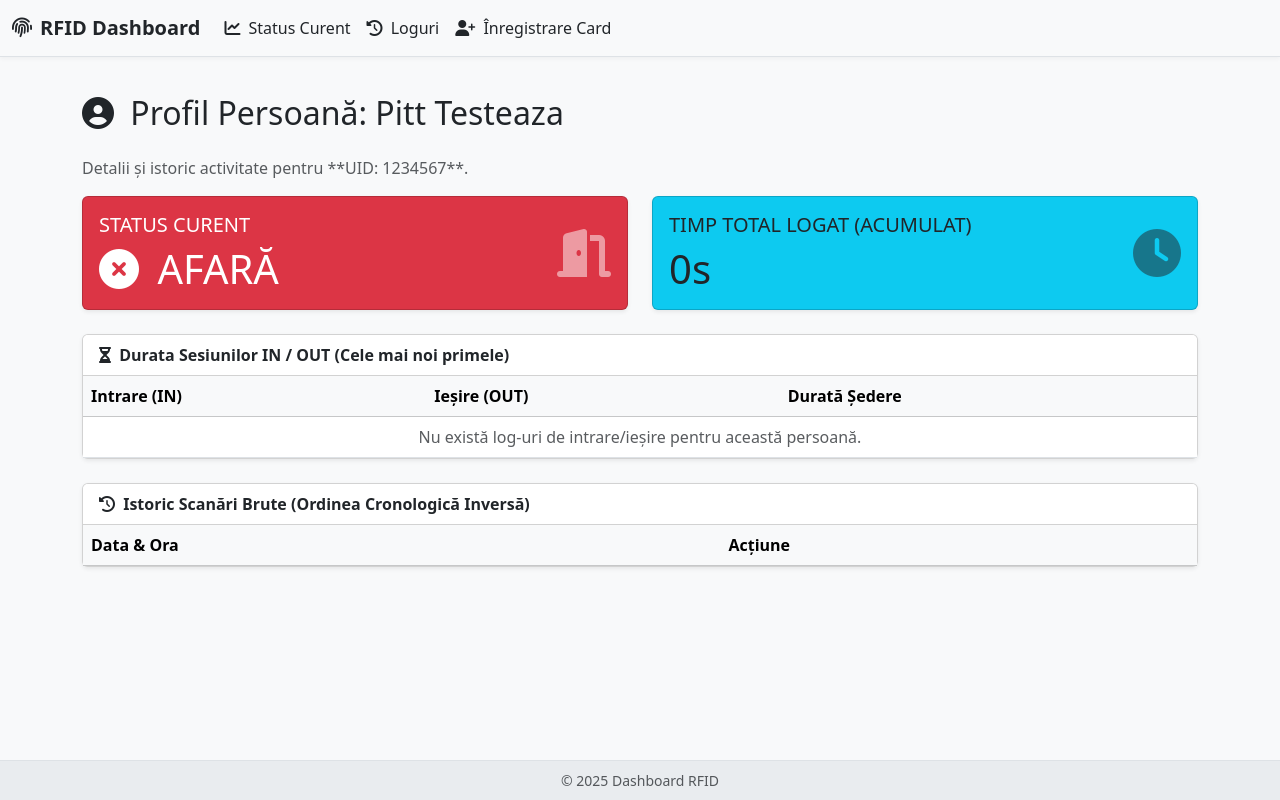
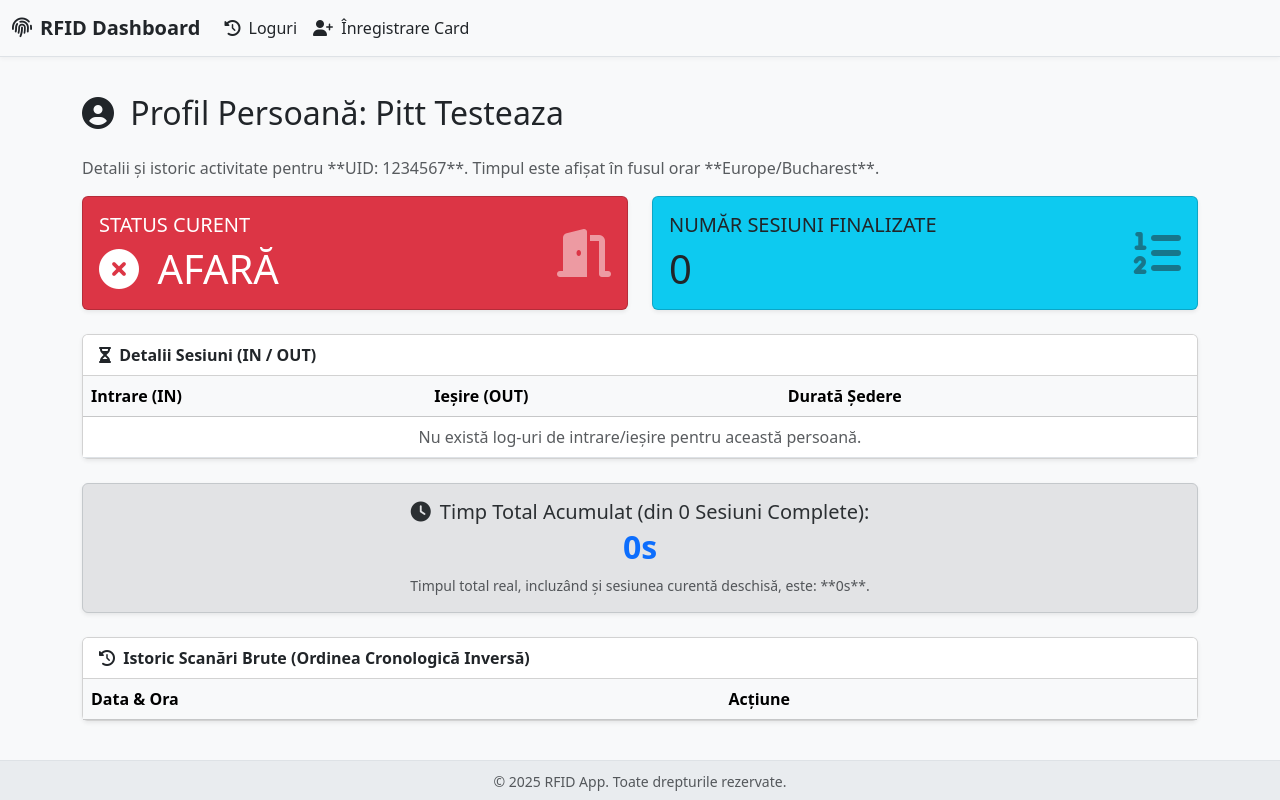
Before and after one commit to AndreiPitt/Proiect_ESP32_RFID, a Flask app: page /profile/2 in a window 1280 px wide. Run offline with Flask 3, Linux system fonts and the light colour scheme; lists and menus that the app fills with data are empty.

Commit message:
Am modificat fusul orar (inainte aparea cu 2 ore inainte), Am modificat panelul (am scos butonul status care era redundant)

```diff
--- a/proiect v2/backend_server_rfid/app.py
+++ b/proiect v2/backend_server_rfid/app.py
@@ -1,7 +1,8 @@
 from flask import Flask, request, jsonify, render_template, redirect, url_for
 from flask_sqlalchemy import SQLAlchemy
-from datetime import datetime, timezone, timedelta  # <-- Adăugat timedelta
+from datetime import datetime, timezone, timedelta
 import os
+import pytz  # <-- NOU: Import pentru gestionarea fusului orar
 
 # --- FLASK AND DB SETUP ---
 app = Flask(__name__)
@@ -10,12 +11,16 @@ app = Flask(__name__)
 basedir = os.path.abspath(os.path.dirname(__file__))
 app.config['SQLALCHEMY_DATABASE_URI'] = 'sqlite:///' + os.path.join(basedir, 'rfid_app.db')
 app.config['SQLALCHEMY_TRACK_MODIFICATIONS'] = False
-app.config['SECRET_KEY'] = 'a_super_secret_key_for_flask_forms'  # Cheie secretă necesară
+app.config['SECRET_KEY'] = 'a_super_secret_key_for_flask_forms'
 
 db = SQLAlchemy(app)
 
 # Variabilă globală pentru logica anti-spam (5 minute = 300 secunde)
 SCAN_COOLDOWN_SECONDS = 300
+
+# --- TIMEZONE SETUP ---
+# Fusul orar al utilizatorului final (pentru afisare)
+TARGET_TIMEZONE = pytz.timezone('Europe/Bucharest')
 
 
 # --- MODEL DEFINITIONS ---
@@ -27,11 +32,7 @@ class Person(db.Model):
     first_name = db.Column(db.String(100), nullable=False)
     last_name = db.Column(db.String(100), nullable=False)
 
-    # Starea fizică: True = Persoana este în clădire.
     is_inside = db.Column(db.Boolean, default=False)
-
-    # Timpul ultimei scanări (pentru a calcula cooldown-ul)
-    # Folosim o dată veche ca default
     last_action_time = db.Column(db.DateTime, default=lambda: datetime(1970, 1, 1, tzinfo=timezone.utc))
 
     logs = db.relationship('Log', backref='person', lazy=True)
@@ -45,79 +46,74 @@ class Log(db.Model):
     id = db.Column(db.Integer, primary_key=True)
     person_id = db.Column(db.Integer, db.ForeignKey('person.id'), nullable=False)
 
-    # Folosim UTC pentru consistență
+    # Folosim UTC pentru consistență la salvare
     timestamp = db.Column(db.DateTime, default=lambda: datetime.now(timezone.utc))
-    # 'IN' sau 'OUT'
     action = db.Column(db.String(3), nullable=False)
 
     def __repr__(self):
         return f'<Log {self.action} for Person {self.person_id} at {self.timestamp}>'
 
 
-# --- UTILITY: Inițializare/Curățare DB ---
+# --- UTILITY: Inițializare DB ---
 def initialize_db():
-    """Creează tabelele și se asigură că toți timpii sunt corecți (cu timezone)."""
     db.create_all()
 
-    # Asigurăm că last_action_time are timezone pe toate înregistrările
-    # (Prevenim erori de comparare între datetime naive și aware)
     people = Person.query.filter(Person.last_action_time.is_(None)).all()
     if people:
-        print("Avertisment: Actualizare last_action_time cu valoare implicită UTC.")
         default_time = datetime(1970, 1, 1, tzinfo=timezone.utc)
         for person in people:
-            # Dacă last_action_time este None (pentru înregistrările vechi fără default)
             person.last_action_time = default_time
         db.session.commit()
 
 
+# --- UTILITY: Timp Localizare (NOU) ---
+def localize_timestamp(timestamp):
+    """Convertește un datetime (presupus UTC) în fusul orar local (TARGET_TIMEZONE)."""
+    # 1. Asigurăm că timestamp-ul este "aware" (cunoscut în UTC)
+    if timestamp.tzinfo is None:
+        utc_dt = timestamp.replace(tzinfo=pytz.utc)
+    else:
+        utc_dt = timestamp.astimezone(pytz.utc)
+
+    # 2. Convertim din UTC în fusul orar țintă
+    return utc_dt.astimezone(TARGET_TIMEZONE)
+
+
 # --- UTILITY: Calcul Durată Activitate ---
 def calculate_session_durations(logs):
-    """
-    Calculează durata sesiunilor (șederilor) bazate pe log-urile IN/OUT.
-
-    logs: O listă de obiecte Log ordonată după timestamp ascendent (cel mai vechi primul).
-    Returnează: O listă de dicționare cu structura {'start': datetime, 'end': datetime/None, 'duration': timedelta, 'is_current': bool}
-    """
     sessions = []
     current_session_start = None
-    now_utc = datetime.now(timezone.utc)  # Timpul curent pentru a calcula sesiunile deschise
+    now_utc = datetime.now(timezone.utc)
 
     for log in logs:
-        # Asigurăm că timestamp-ul are timezone pentru calcule
         log_timestamp = log.timestamp
         if log_timestamp.tzinfo is None:
             log_timestamp = log_timestamp.replace(tzinfo=timezone.utc)
 
         if log.action == 'IN':
-            # Ignorăm IN-uri consecutive
             if current_session_start is not None:
                 continue
-
             current_session_start = log_timestamp
 
         elif log.action == 'OUT':
             if current_session_start is not None:
-                # Sesiune completă: IN -> OUT
                 duration = log_timestamp - current_session_start
                 sessions.append({
                     'start': current_session_start,
                     'end': log_timestamp,
                     'duration': duration,
                 })
-                current_session_start = None  # Resetăm start-ul sesiunii
+                current_session_start = None
 
-    # Verificăm dacă a rămas o sesiune deschisă la sfârșitul logurilor (Persoana este IN)
     if current_session_start is not None:
         duration_so_far = now_utc - current_session_start
         sessions.append({
             'start': current_session_start,
-            'end': None,  # Marcat ca Sesiune Curentă Deschisă
-            'duration': duration_so_far,  # Durata până acum
-            'is_current': True  # Indicator suplimentar
+            'end': None,
+            'duration': duration_so_far,
+            'is_current': True
         })
 
-    # Sortează sesiunile de la cel mai recent start la cel mai vechi pentru afișare
     return sorted(sessions, key=lambda x: x['start'], reverse=True)
 
 
@@ -137,20 +133,23 @@ def format_timedelta(td):
     parts = []
     if hours > 0:
         parts.append(f"{hours}h")
-    # Afișăm minutele chiar dacă sunt zero, dacă există ore.
     if minutes > 0 or (hours > 0 and seconds >= 0):
         parts.append(f"{minutes}m")
     if seconds > 0 or total_seconds == 0:
         parts.append(f"{seconds}s")
 
-    # Asigurăm că afișăm cel puțin un element (ex: 0s)
     if not parts:
         return "0s"
 
-    # Previne afișarea tipului "0h 5m 0s" ca "5m 0s" dacă sunt 0 ore
-    # Păstrează doar componentele care au valoare > 0, dar lasă minim "0s"
+    return " ".join(parts)
 
-    return " ".join(parts)
+
+# --- ÎNREGISTRARE FILTRE JINJA (Global) ---
+app.jinja_env.globals.update(
+    localize_timestamp=localize_timestamp,
+    format_timedelta=format_timedelta,
+    TARGET_TIMEZONE_NAME=TARGET_TIMEZONE.zone  # 'Europe/Bucharest'
+)
 
 
 # --- RUTA API: /scan/<card_uid> ---
@@ -161,14 +160,11 @@ def scan_rfid(card_uid):
 
     # 1. Card neînregistrat
     if not person:
-        # Cod 403: Forbidden - Card necunoscut
         return jsonify({'message': 'Card neînregistrat!'},
                        {'card_uid': card_uid}), 403
 
-    # 2. Logica Cooldown (Anti-Spam) - Cooldown INDIVIDUAL pe fiecare persoană
+    # 2. Logica Cooldown (Anti-Spam)
     last_action_time = person.last_action_time
-
-    # Asigurăm că timpul are informația de fus orar (important pentru comparații)
     if last_action_time.tzinfo is None:
         last_action_time = last_action_time.replace(tzinfo=timezone.utc)
 
@@ -190,7 +186,7 @@ def scan_rfid(card_uid):
         person.is_inside = True
 
     # 4. Salvare în Baza de Date
-    person.last_action_time = now_utc  # Actualizăm timpul ultimei acțiuni (UTC)
+    person.last_action_time = now_utc
     new_log = Log(person_id=person.id, action=new_action)
 
     db.session.add(new_log)
@@ -207,7 +203,7 @@ def scan_rfid(card_uid):
 @app.route('/register', methods=['GET', 'POST'])
 def register_person():
     if request.method == 'POST':
-        card_uid = request.form.get('uid_card').strip().upper()  # Curățăm și standardizăm UID
+        card_uid = request.form.get('uid_card').strip().upper()
         first_name = request.form.get('first_name').strip()
         last_name = request.form.get('last_name').strip()
 
@@ -221,7 +217,6 @@ def register_person():
         db.session.add(new_person)
         db.session.commit()
 
-        # Redirecționare cu mesaj de succes
         return redirect(url_for('home', message_success=f'Persoana {last_name} a fost înregistrată cu succes.'))
 
     return render_template('register.html')
@@ -230,13 +225,8 @@ def register_person():
 # --- RUTA ADMIN: Status Curent (Home) ---
 @app.route('/')
 def home():
-    # Preia toate persoanele pentru afișarea statusului IN/OUT
     people = Person.query.order_by(Person.last_name).all()
-
-    # Preluarea mesajului de succes din redirect (dacă există)
     message_success = request.args.get('message_success')
-
-    # Calculăm statisticile pentru Cardurile de pe Dashboard
     total_people = len(people)
     people_inside = sum(1 for p in people if p.is_inside)
 
@@ -247,43 +237,36 @@ def home():
                            message_success=message_success)
 
 
-# --- RUTA ADMIN: Profil Persoană (NOUA RUTA) ---
+# --- RUTA ADMIN: Profil Persoană ---
 @app.route('/profile/<int:person_id>')
 def view_person_profile(person_id):
-    # Preia persoana
     person = Person.query.get_or_404(person_id)
 
-    # Preia log-urile persoanei ordonate cronologic (ASC) pentru calculul duratei
     logs_for_calculation = Log.query.filter_by(person_id=person_id).order_by(Log.timestamp.asc()).all()
-
-    # Log-uri pentru afișare (DESC)
     display_logs = Log.query.filter_by(person_id=person_id).order_by(Log.timestamp.desc()).all()
 
-    # Adăugăm funcția de formatare în Jinja înainte de a randa template-ul
-    app.jinja_env.globals.update(format_timedelta=format_timedelta)
-
-    # Calculăm duratele sesiunilor
     sessions = calculate_session_durations(logs_for_calculation)
 
-    # Calculăm timpul total petrecut
-    total_duration = sum((s['duration'] for s in sessions if s.get('is_current') is not True), timedelta())
+    finalized_sessions = [s for s in sessions if s.get('is_current') is not True and s.get('end') is not None]
+    total_sessions = len(finalized_sessions)
 
-    # Adăugăm și durata sesiunii curente la total dacă există una deschisă
+    total_duration_sum = sum((s['duration'] for s in finalized_sessions), timedelta())
+
     current_session_duration = next((s['duration'] for s in sessions if s.get('is_current')), timedelta())
-    total_duration += current_session_duration
+    total_duration_with_current = total_duration_sum + current_session_duration
 
     return render_template('profile.html',
                            person=person,
                            sessions=sessions,
-                           total_duration=format_timedelta(total_duration),
+                           total_sessions=total_sessions,
+                           total_duration_sum=format_timedelta(total_duration_sum),
+                           total_duration_with_current=format_timedelta(total_duration_with_current),
                            logs=display_logs)
 
 
 # --- RUTA ADMIN: Vizualizare Loguri ---
 @app.route('/logs')
 def view_logs():
-    # Preia log-urile cel mai nou apărând primul
-    # Folosim join() automatizat de SQLAlchemy pentru a avea acces la person.last_name etc.
     logs = Log.query.order_by(Log.timestamp.desc()).all()
     return render_template('logs.html', logs=logs)
 
@@ -292,6 +275,4 @@ def view_logs():
 if __name__ == '__main__':
     with app.app_context():
         initialize_db()
-    # Porniți aplicația pe toate interfețele, ideal pentru ESP32 (schimbați la 5000 dacă nu folosiți portul default)
-    # app.run(host='0.0.0.0', port=5000, debug=True)
     app.run(debug=True)
--- a/proiect v2/backend_server_rfid/templates/base.html
+++ b/proiect v2/backend_server_rfid/templates/base.html
@@ -24,9 +24,6 @@
         <div class="collapse navbar-collapse" id="navbarNav">
           <ul class="navbar-nav me-auto mb-2 mb-md-0">
             <li class="nav-item">
-              <a class="nav-link text-dark" href="{{ url_for('home') }}"><i class="fas fa-chart-line me-1"></i> Status Curent</a>
-            </li>
-            <li class="nav-item">
               <a class="nav-link text-dark" href="{{ url_for('view_logs') }}"><i class="fas fa-history me-1"></i> Loguri</a>
             </li>
             <li class="nav-item">
@@ -38,13 +35,34 @@
     </nav>
 
     <main class="container py-4">
+        {% if message_success %}
+            <div class="alert alert-success alert-dismissible fade show" role="alert">
+                {{ message_success }}
+                <button type="button" class="btn-close" data-bs-dismiss="alert" aria-label="Close"></button>
+            </div>
+        {% endif %}
+
         {% block content %}{% endblock %}
     </main>
 
-    <footer class="footer text-center text-muted small">
-        &copy; 2025 Dashboard RFID
+    <footer class="footer">
+        <div class="container text-center">
+            <span class="text-muted small">© 2025 RFID App. Toate drepturile rezervate.</span>
+        </div>
     </footer>
 
     <script src="https://cdn.jsdelivr.net/npm/bootstrap@5.3.3/dist/js/bootstrap.bundle.min.js"></script>
+    <script>
+        // Funcție JavaScript pentru a ascunde automat mesajele de succes după 5 secunde
+        document.addEventListener('DOMContentLoaded', (event) => {
+            const successAlert = document.querySelector('.alert-success');
+            if (successAlert) {
+                setTimeout(() => {
+                    const bsAlert = new bootstrap.Alert(successAlert);
+                    bsAlert.close();
+                }, 5000); // 5000 milisecunde = 5 secunde
+            }
+        });
+    </script>
 </body>
 </html>
--- a/proiect v2/backend_server_rfid/templates/logs.html
+++ b/proiect v2/backend_server_rfid/templates/logs.html
@@ -2,7 +2,7 @@
 
 {% block content %}
     <h2 class="mb-4"><i class="fas fa-history me-2"></i> Istoric Scanări (Loguri)</h2>
-    <p class="text-muted">Evenimentele sunt afișate de la cel mai nou la cel mai vechi.</p>
+    <p class="text-muted">Evenimentele sunt afișate de la cel mai nou la cel mai vechi. Timpul este afișat în fusul orar **{{ TARGET_TIMEZONE_NAME }}**.</p>
 
     <div class="card shadow-sm">
         <div class="card-body p-0">
@@ -18,7 +18,7 @@
                     <tbody>
                         {% for log in logs %}
                         <tr>
-                            <td class="text-muted small">{{ log.timestamp.strftime('%Y-%m-%d %H:%M:%S') }}</td>
+                            <td class="text-muted small">{{ localize_timestamp(log.timestamp).strftime('%Y-%m-%d %H:%M:%S') }}</td>
                             <td class="fw-medium">{{ log.person.last_name }} {{ log.person.first_name }}</td>
                             <td>
                                 {% if log.action == 'IN' %}
--- a/proiect v2/backend_server_rfid/templates/profile.html
+++ b/proiect v2/backend_server_rfid/templates/profile.html
@@ -2,7 +2,7 @@
 
 {% block content %}
     <h2 class="mb-4"><i class="fas fa-user-circle me-2"></i> Profil Persoană: {{ person.last_name }} {{ person.first_name }}</h2>
-    <p class="text-muted">Detalii și istoric activitate pentru **UID: {{ person.uid_card }}**.</p>
+    <p class="text-muted">Detalii și istoric activitate pentru **UID: {{ person.uid_card }}**. Timpul este afișat în fusul orar **{{ TARGET_TIMEZONE_NAME }}**.</p>
 
     <div class="row mb-4">
         <div class="col-md-6">
@@ -30,10 +30,10 @@
                 <div class="card-body">
                     <div class="d-flex justify-content-between align-items-center">
                         <div>
-                            <h5 class="card-title text-uppercase fw-light">Timp Total Logat (Acumulat)</h5>
-                            <p class="h1 mb-0">{{ total_duration }}</p>
+                            <h5 class="card-title text-uppercase fw-light">Număr Sesiuni Finalizate</h5>
+                            <p class="h1 mb-0">{{ total_sessions }}</p>
                         </div>
-                        <i class="fas fa-clock fa-3x opacity-50"></i>
+                        <i class="fas fa-list-ol fa-3x opacity-50"></i>
                     </div>
                 </div>
             </div>
@@ -42,7 +42,7 @@
 
     <div class="card shadow-sm mb-4">
         <div class="card-header bg-white fw-bold">
-            <i class="fas fa-hourglass-half me-1"></i> Durata Sesiunilor IN / OUT (Cele mai noi primele)
+            <i class="fas fa-hourglass-half me-1"></i> Detalii Sesiuni (IN / OUT)
         </div>
         <div class="card-body p-0">
             <div class="table-responsive">
@@ -57,12 +57,12 @@
                     <tbody>
                         {% for session in sessions %}
                         <tr>
-                            <td>{{ session.start.strftime('%Y-%m-%d %H:%M:%S') }} (UTC)</td>
+                            <td>{{ localize_timestamp(session.start).strftime('%Y-%m-%d %H:%M:%S') }}</td>
                             <td>
                                 {% if session.end is none %}
                                     <span class="badge bg-warning p-2 text-dark">SESIUNE DESCHISĂ</span>
                                 {% else %}
-                                    {{ session.end.strftime('%Y-%m-%d %H:%M:%S') }} (UTC)
+                                    {{ localize_timestamp(session.end).strftime('%Y-%m-%d %H:%M:%S') }}
                                 {% endif %}
                             </td>
                             <td>
@@ -83,6 +83,13 @@
         </div>
     </div>
 
+    <div class="alert alert-secondary shadow-sm text-center mb-4">
+        <p class="h5 mb-1"><i class="fas fa-clock me-1"></i> Timp Total Acumulat (din {{ total_sessions }} Sesiuni Complete):</p>
+        <p class="h2 fw-bold text-primary">{{ total_duration_sum }}</p>
+        <p class="mb-0 small text-muted">Timpul total real, incluzând și sesiunea curentă deschisă, este: **{{ total_duration_with_current }}**.</p>
+    </div>
+
+
     <div class="card shadow-sm">
         <div class="card-header bg-white fw-bold">
             <i class="fas fa-history me-1"></i> Istoric Scanări Brute (Ordinea Cronologică Inversă)
@@ -99,7 +106,7 @@
                     <tbody>
                         {% for log in logs %}
                         <tr>
-                            <td class="text-muted small">{{ log.timestamp.strftime('%Y-%m-%d %H:%M:%S') }} (UTC)</td>
+                            <td class="text-muted small">{{ localize_timestamp(log.timestamp).strftime('%Y-%m-%d %H:%M:%S') }}</td>
                             <td>
                                 {% if log.action == 'IN' %}
                                     <span class="badge bg-success p-2"><i class="fas fa-sign-in-alt me-1"></i> {{ log.action }}</span>
```
Also changed, not shown: proiect v2/backend_server_rfid/templates/status.html (+4 -3 lines), proiect v2/backend_server_rfid/rfid_app.db.
